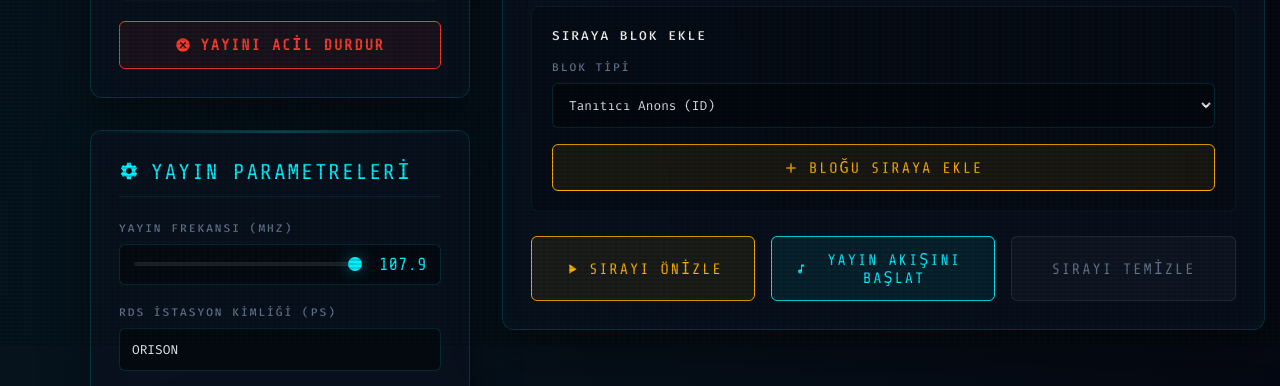
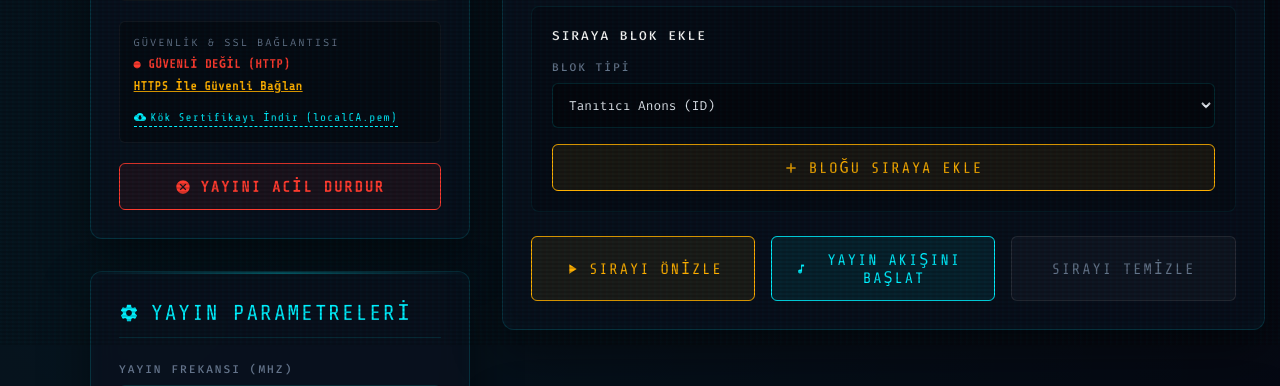
Before and after one commit to cagriakyurt/orison-station, a Flask app: page / in a window 1280 px wide. Shown: the part 455-841 px from the top of the page. Run offline with Flask 3, Linux system fonts and the light colour scheme; data that the repository does not hold is empty.

Commit message:
Implement Nginx reverse proxy configurations with SSL certificate generation and root CA download support

```diff
--- a/web/app.py
+++ b/web/app.py
@@ -661,6 +661,23 @@
         mimetype="audio/wav"
     )
 
+@app.route("/download_ca")
+def download_ca():
+    ca_path = "/home/host/station/ssl/localCA.pem"
+    # Fallback to local static directory if we're debugging or path doesn't match
+    if not os.path.exists(ca_path):
+        ca_path = os.path.join(app.root_path, "static", "localCA.pem")
+
+    if not os.path.exists(ca_path):
+        return "Root CA certificate not generated yet.", 404
+
+    return send_file(
+        ca_path,
+        as_attachment=True,
+        download_name="orison_root_ca.crt",
+        mimetype="application/x-x509-ca-cert"
+    )
+
 @app.route("/log")
 def view_full_log():
     if not os.path.exists(ACTIONS_LOG):
--- a/web/templates/index.html
+++ b/web/templates/index.html
@@ -1062,6 +1062,21 @@
                     <div class="last-cmd-container">
                         <span class="status-label">Son Tetiklenen Komut</span>
                         <div class="last-cmd-box" id="lastCmd">Veri yükleniyor...</div>
+                    </div>
+                </div>
+
+                <div style="margin-top: 1.25rem;">
+                    <div style="background: rgba(0, 0, 0, 0.3); border: 1px solid rgba(255, 255, 255, 0.05); border-radius: 6px; padding: 0.85rem;">
+                        <span class="status-label" style="display: block; margin-bottom: 0.4rem;">Güvenlik & SSL Bağlantısı</span>
+                        <div id="sslStatusBox" style="font-size: 0.75rem; line-height: 1.5; font-family: 'Share Tech Mono', monospace; letter-spacing: 0.5px;">
+                            Yükleniyor...
+                        </div>
+                        <div style="margin-top: 0.75rem;">
+                            <a href="/download_ca" class="console-link" style="font-size: 0.7rem; display: inline-flex; align-items: center; gap: 0.3rem;">
+                                <svg viewBox="0 0 24 24" style="width:12px; height:12px; fill:currentColor;"><path d="M19.35 10.04C18.67 6.59 15.64 4 12 4 9.11 4 6.6 5.64 5.35 8.04 2.34 8.36 0 10.91 0 14c0 3.31 2.69 6 6 6h13c2.76 0 5-2.24 5-5 0-2.64-2.05-4.78-4.65-4.96zM17 13l-5 5-5-5h3V9h4v4h3z"/></svg>
+                                Kök Sertifikayı İndir (localCA.pem)
+                            </a>
+                        </div>
                     </div>
                 </div>
 
@@ -2122,6 +2137,23 @@
             showToast("Şifreli sayı grubu yayın akışına eklendi.", "success");
         }
 
+        // Check and update SSL Connection status in the UI
+        function checkSSLConnection() {
+            const sslStatusBox = document.getElementById("sslStatusBox");
+            if (!sslStatusBox) return;
+
+            if (window.location.protocol === "https:") {
+                sslStatusBox.innerHTML = '<span class="console-log-success" style="font-weight: bold;">● GÜVENLİ BAĞLANTI (HTTPS)</span>';
+            } else {
+                const secureUrl = "https://" + window.location.hostname;
+                sslStatusBox.innerHTML = `
+                    <span class="console-log-fail" style="font-weight: bold;">● GÜVENLİ DEĞİL (HTTP)</span>
+                    <a href="${secureUrl}" style="color: var(--accent-orange); text-decoration: underline; display: block; margin-top: 4px; font-weight: bold;">HTTPS İle Güvenli Bağlan</a>
+                `;
+            }
+        }
+        checkSSLConnection();
+
         // Initialize block inputs visibility
         toggleBlockTypeFields();
         toggleSchedFields();
```
Also changed, not shown: 2 other files.
